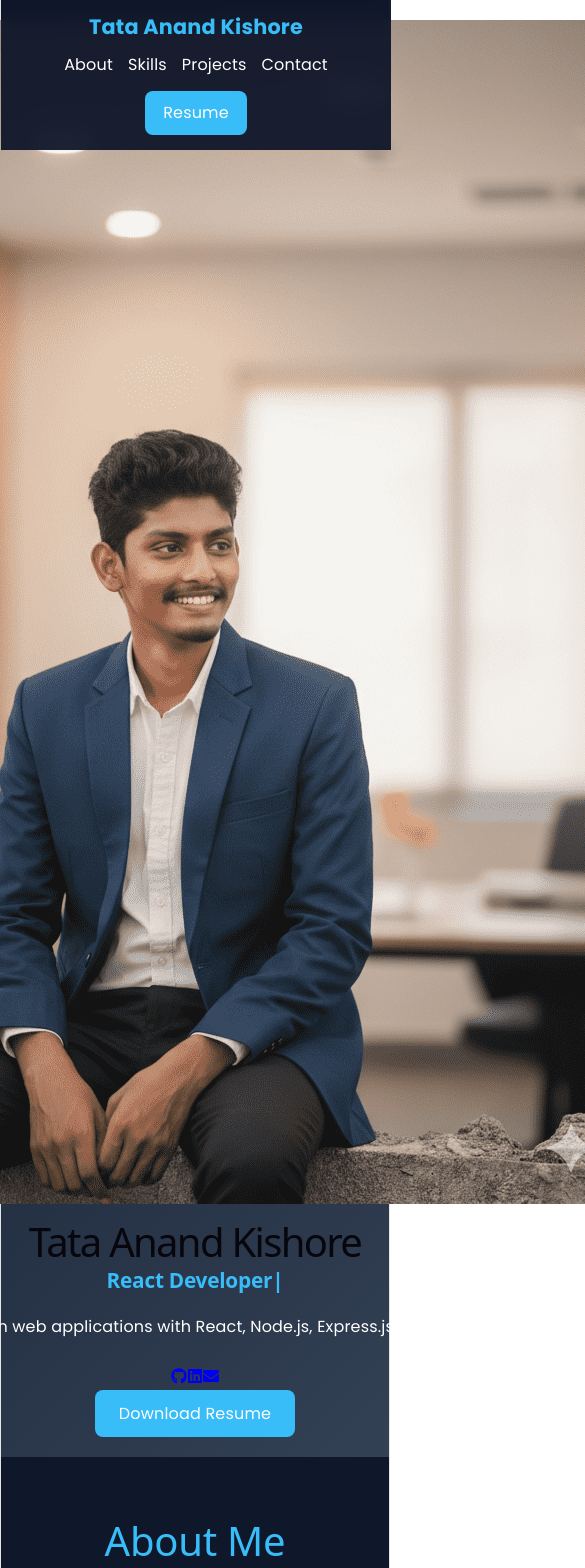
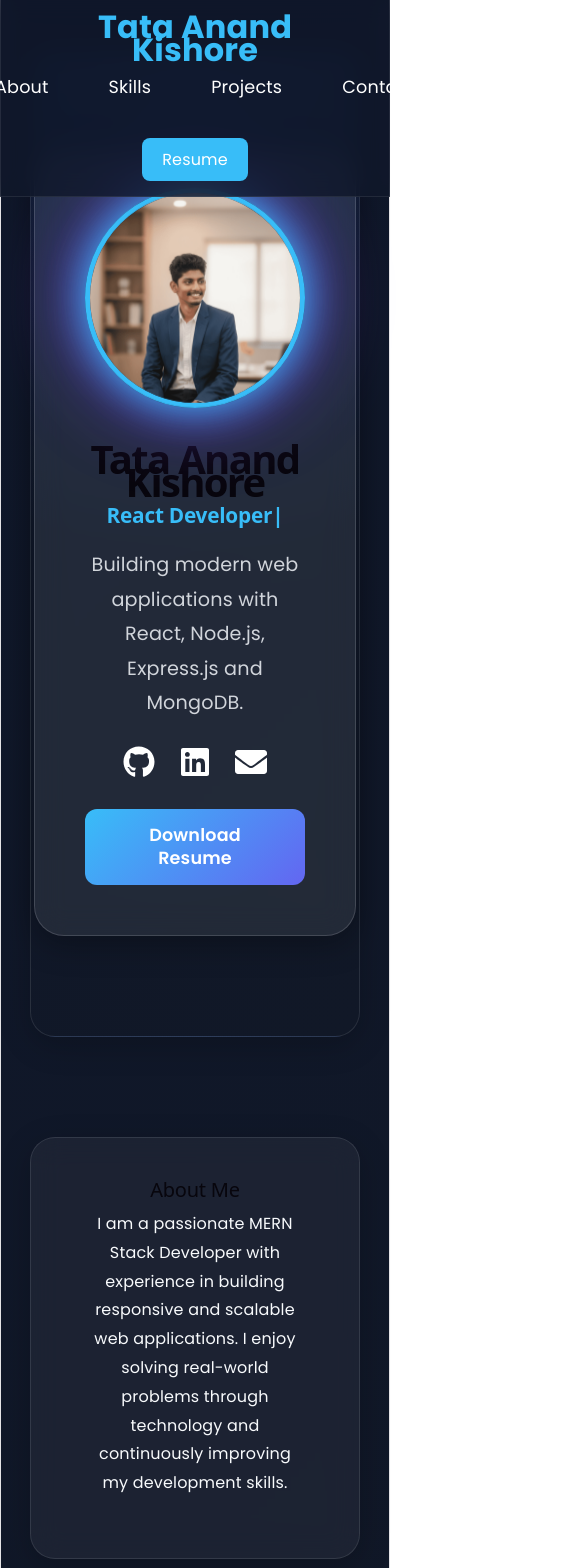
Before and after one commit to anandkishoretata-ak/Portfolio, a React (Vite) app: page / in a window 390 px wide. Shown: the top 1568 px of the page, 585 px wide, since content can reach past the window. Built offline with nearby package versions, Linux system fonts and the light colour scheme.

Commit message:
my moditfy code

```diff
--- a/src/App.css
+++ b/src/App.css
@@ -15,68 +15,131 @@ body {
   color: #ffffff;
 }
 
-/* Hero Section */
-
+/* HERO SECTION */
 .hero {
   min-height: 100vh;
   display: flex;
   justify-content: center;
   align-items: center;
-  text-align: center;
-  padding: 20px;
   background: linear-gradient(
     135deg,
     #0f172a,
     #1e293b,
     #334155
   );
+  color: white;
+  text-align: center;
+  padding: 100px 20px;
 }
 
-.hero-content h1 {
-  font-size: 4rem;
-  margin-bottom: 15px;
+.hero-content {
+  max-width: 900px;
 }
 
-.hero-content h2 {
+/* PROFILE IMAGE */
+.profile-image {
+  width: 220px;
+  height: 220px;
+  border-radius: 50%;
+  object-fit: cover;
+  display: block;
+  margin: 0 auto 25px;
+  border: 5px solid #38bdf8;
+  box-shadow:
+    0 0 20px rgba(56, 189, 248, 0.8),
+    0 0 40px rgba(56, 189, 248, 0.5);
+  animation: float 3s ease-in-out infinite;
+}
+
+/* FLOATING EFFECT */
+@keyframes float {
+  0% {
+    transform: translateY(0px);
+  }
+
+  50% {
+    transform: translateY(-12px);
+  }
+
+  100% {
+    transform: translateY(0px);
+  }
+}
+
+/* NAME */
+.hero h1 {
+  font-size: 4rem;
+  margin-bottom: 10px;
+  font-weight: 700;
+}
+
+/* TYPING TEXT */
+.typing-text {
   color: #38bdf8;
+  font-size: 2.5rem;
+  font-weight: bold;
   margin-bottom: 20px;
 }
 
-.hero-content p {
+/* DESCRIPTION */
+.hero p {
+  font-size: 1.2rem;
   max-width: 700px;
-  margin: auto;
+  margin: 20px auto;
   line-height: 1.8;
-  margin-bottom: 25px;
+  color: #d1d5db;
 }
 
+/* SOCIAL ICONS */
+.social-icons {
+  margin: 25px 0;
+}
+
+.social-icons a {
+  color: white;
+  font-size: 2rem;
+  margin: 0 12px;
+  transition: 0.3s;
+}
+
+.social-icons a:hover {
+  color: #f838ab;
+  transform: scale(1.2);
+}
+
+/* RESUME BUTTON */
 .btn {
   display: inline-block;
-  padding: 12px 24px;
-  background: #38bdf8;
-  color: #fff;
+  padding: 14px 30px;
+  background: #e019e7;
+  color: white;
   text-decoration: none;
-  border-radius: 8px;
+  border-radius: 10px;
+  font-size: 1.1rem;
+  font-weight: 600;
   transition: 0.3s;
 }
 
 .btn:hover {
-  background: #0ea5e9;
+  background: #d30ee9;
   transform: translateY(-3px);
 }
 
-/* Sections */
+/* RESPONSIVE */
+@media (max-width: 768px) {
+  .hero h1 {
+    font-size: 2.8rem;
+  }
 
-section {
-  padding: 80px 10%;
+  .typing-text {
+    font-size: 1.8rem;
+  }
+
+  .profile-image {
+    width: 180px;
+    height: 180px;
+  }
 }
-
-section h2 {
-  text-align: center;
-  margin-bottom: 40px;
-  font-size: 2.5rem;
-  color: #38bdf8;
-}
-
 /* About */
 
 #about p {
@@ -240,3 +303,506 @@ footer {
   font-weight: bold;
   margin-bottom: 20px;
 }
+#about,
+#skills,
+#projects,
+#contact {
+  scroll-margin-top: 100px;
+  padding-top: 40px;
+}
+body {
+  margin: 0;
+  font-family: "Poppins", sans-serif;
+  background: linear-gradient(
+    -45deg,
+    #0f172a,
+    #1e293b,
+    #0e20e9,
+    #0f172a
+  );
+  background-size: 400% 400%;
+  animation: gradientBG 12s ease infinite;
+  color: white;
+}
+
+@keyframes gradientBG {
+  0% {
+    background-position: 0% 50%;
+  }
+
+  50% {
+    background-position: 100% 50%;
+  }
+
+  100% {
+    background-position: 0% 50%;
+  }
+}
+section {
+  margin: 50px auto;
+  width: 85%;
+  padding: 60px;
+  border-radius: 25px;
+
+  background: rgba(255, 255, 255, 0.05);
+
+  backdrop-filter: blur(15px);
+
+  border: 1px solid rgba(255, 255, 255, 0.1);
+
+  box-shadow:
+    0 8px 32px rgba(0, 0, 0, 0.2);
+}
+nav a {
+  position: relative;
+  text-decoration: none;
+  color: white;
+  margin: 0 20px;
+}
+
+nav a::after {
+  content: "";
+  position: absolute;
+  left: 0;
+  bottom: -6px;
+
+  width: 0;
+  height: 3px;
+
+  background: #1a51dc;
+
+  transition: 0.4s;
+}
+
+nav a:hover::after {
+  width: 100%;
+}
+.skill-card {
+  background: rgba(255,255,255,0.05);
+
+  padding: 25px;
+
+  border-radius: 20px;
+
+  transition: 0.4s;
+}
+
+.skill-card:hover {
+  transform: translateY(-10px);
+
+  box-shadow:
+    0 0 25px rgba(56,189,248,.5);
+}
+.project-card {
+  background: rgba(255,255,255,.05);
+
+  padding: 25px;
+
+  border-radius: 20px;
+
+  transition: .4s;
+}
+
+.project-card:hover {
+  transform: scale(1.05);
+
+  box-shadow:
+    0 0 30px rgba(56,189,248,.6);
+}
+.profile-image {
+  width: 220px;
+  height: 220px;
+
+  border-radius: 50%;
+
+  object-fit: cover;
+
+  border: 5px solid #38bdf8;
+
+  animation:
+    float 3s ease-in-out infinite,
+    glow 2s infinite alternate;
+}
+
+@keyframes glow {
+  from {
+    box-shadow: 0 0 10px #38bdf8;
+  }
+
+  to {
+    box-shadow:
+      0 0 30px #38bdf8,
+      0 0 50px #38bdf8;
+  }
+}
+footer {
+  text-align: center;
+  padding: 30px;
+  color: #94a3b8;
+}
+
+.navbar {
+  position: fixed;
+  top: 0;
+  left: 0;
+  width: 100%;
+
+  display: flex;
+  justify-content: space-between;
+  align-items: center;
+
+  padding: 15px 60px;
+
+  background: rgba(10, 25, 47, 0.95);
+
+  backdrop-filter: blur(10px);
+
+  z-index: 1000;
+
+  box-sizing: border-box;
+}
+
+.logo {
+  font-size: 2rem;
+  font-weight: 700;
+  color: #38bdf8;
+}
+
+.nav-links {
+  display: flex;
+  gap: 40px;
+  align-items: center;
+}
+
+.nav-links a {
+  text-decoration: none;
+  color: white;
+  font-size: 1.1rem;
+  transition: 0.3s;
+}
+
+.nav-links a:hover {
+  color: #38bdf8;
+}
+
+.resume-btn {
+  background: #38bdf8;
+  color: white;
+  padding: 10px 20px;
+  border-radius: 8px;
+  text-decoration: none;
+}
+* {
+  margin: 0;
+  padding: 0;
+  box-sizing: border-box;
+}
+
+body {
+  overflow-x: hidden;
+}
+body {
+  margin: 0;
+  font-family: "Poppins", sans-serif;
+  background: linear-gradient(
+    -45deg,
+    #0f172a,
+    #1e3a8a,
+    #7c3aed,
+    #e90ed7
+  );
+  background-size: 400% 400%;
+  animation: animeBackground 12s ease infinite;
+  color: white;
+}
+
+@keyframes animeBackground {
+  0% {
+    background-position: 0% 50%;
+  }
+
+  50% {
+    background-position: 100% 50%;
+  }
+
+  100% {
+    background-position: 0% 50%;
+  }
+}
+.hero-content {
+  background: rgba(255, 255, 255, 0.08);
+  backdrop-filter: blur(15px);
+  border-radius: 30px;
+  padding: 50px;
+  border: 1px solid rgba(255,255,255,0.15);
+
+  box-shadow:
+    0 8px 32px rgba(0,0,0,0.3);
+}
+.profile-image {
+  width: 220px;
+  height: 220px;
+  border-radius: 50%;
+  object-fit: cover;
+
+  border: 5px solid #38bdf8;
+
+  animation:
+    float 4s ease-in-out infinite,
+    glowAnime 2s infinite alternate;
+}
+
+@keyframes glowAnime {
+  from {
+    box-shadow:
+      0 0 20px #38bdf8;
+  }
+
+  to {
+    box-shadow:
+      0 0 40px #38bdf8,
+      0 0 80px #7c3aed;
+  }
+}
+
+@keyframes float {
+  0% {
+    transform: translateY(0);
+  }
+
+  50% {
+    transform: translateY(-15px);
+  }
+
+  100% {
+    transform: translateY(0);
+  }
+}
+
+
+
+
+.btn {
+  background: linear-gradient(
+    90deg,
+    #38bdf8,
+    #7c3aed
+  );
+
+  color: white;
+  padding: 15px 30px;
+  border-radius: 12px;
+  text-decoration: none;
+
+  transition: 0.4s;
+}
+
+.btn:hover {
+  transform: scale(1.08);
+
+  box-shadow:
+    0 0 20px #38bdf8,
+    0 0 40px #7c3aed;
+}
+.skill-card {
+  background: rgba(255,255,255,0.05);
+
+  border-radius: 20px;
+
+  padding: 25px;
+
+  transition: 0.4s;
+}
+
+.skill-card:hover {
+  transform:
+    translateY(-10px)
+    scale(1.05);
+
+  box-shadow:
+    0 0 25px #38bdf8;
+}
+/* FOOTER */
+
+.footer {
+  margin-top: 80px;
+  padding: 50px 20px;
+
+  text-align: center;
+
+  background: rgba(255, 255, 255, 0.05);
+
+  backdrop-filter: blur(15px);
+
+  border-top: 1px solid rgba(255,255,255,0.1);
+}
+
+.footer h3 {
+  font-size: 2rem;
+  color: #38bdf8;
+  margin-bottom: 10px;
+}
+
+.footer p {
+  color: #cbd5e1;
+}
+
+.footer-icons {
+  margin: 25px 0;
+}
+
+.footer-icons a {
+  color: white;
+  font-size: 2rem;
+  margin: 0 15px;
+  transition: 0.4s;
+}
+
+.footer-icons a:hover {
+  color: #38bdf8;
+  transform: translateY(-5px) scale(1.2);
+}
+
+.scroll-top {
+  display: inline-flex;
+  align-items: center;
+  justify-content: center;
+
+  width: 50px;
+  height: 50px;
+
+  border-radius: 50%;
+
+  background: linear-gradient(
+    135deg,
+    #3898f8,
+    #3a6aed
+  );
+
+  color: white;
+  font-size: 1.3rem;
+
+  text-decoration: none;
+
+  margin: 20px 0;
+
+  transition: 0.4s;
+}
+
+.scroll-top:hover {
+  transform: translateY(-5px);
+
+  box-shadow:
+    0 0 20px #388ef8,
+    0 0 40px #3a8bed;
+}
+
+.copyright {
+  margin-top: 20px;
+  color: #94a3b8;
+}
+
+
+
+
+
+@keyframes glowText {
+  0% {
+    filter: drop-shadow(0 0 10px rgba(56,189,248,.5));
+  }
+
+  50% {
+    filter: drop-shadow(0 0 25px rgba(124,58,237,.8));
+  }
+
+  100% {
+    filter: drop-shadow(0 0 10px rgba(236,72,153,.5));
+  }
+}
+body {
+  margin: 0;
+  padding: 0;
+  font-family: "Poppins", sans-serif;
+
+  background: linear-gradient(
+    135deg,
+    #0f172a,
+    #111827,
+    #1e293b
+  );
+
+  color: #f8fafc;
+
+  overflow-x: hidden;
+}
+.hero {
+  min-height: 100vh;
+
+  display: flex;
+  justify-content: center;
+  align-items: center;
+
+  text-align: center;
+
+  background:
+    radial-gradient(
+      circle at top,
+      rgba(59,130,246,0.15),
+      transparent 50%
+    ),
+    linear-gradient(
+      135deg,
+      #0f172a,
+      #111827
+    );
+}
+.navbar {
+  background: rgba(15, 23, 42, 0.8);
+
+  backdrop-filter: blur(12px);
+
+  border-bottom: 1px solid rgba(255,255,255,0.08);
+}
+.skill-card,
+.project-card,
+.contact-card {
+  background: rgba(255,255,255,0.05);
+
+  border: 1px solid rgba(255,255,255,0.08);
+
+  backdrop-filter: blur(10px);
+
+  border-radius: 20px;
+}
+:root {
+  --primary: #38bdf8;      /* Sky Blue */
+  --secondary: #6366f1;    /* Indigo */
+  --text: #f8fafc;
+  --muted: #94a3b8;
+  --card: #1e293b;
+}
+
+.btn {
+  background: linear-gradient(
+    135deg,
+    #38bdf8,
+    #6366f1
+  );
+
+  color: white;
+
+  border: none;
+
+  padding: 15px 35px;
+
+  border-radius: 12px;
+
+  font-weight: 600;
+}
+
+.btn:hover {
+  transform: translateY(-3px);
+
+  box-shadow:
+    0 10px 25px rgba(56,189,248,.3);
+}
```
